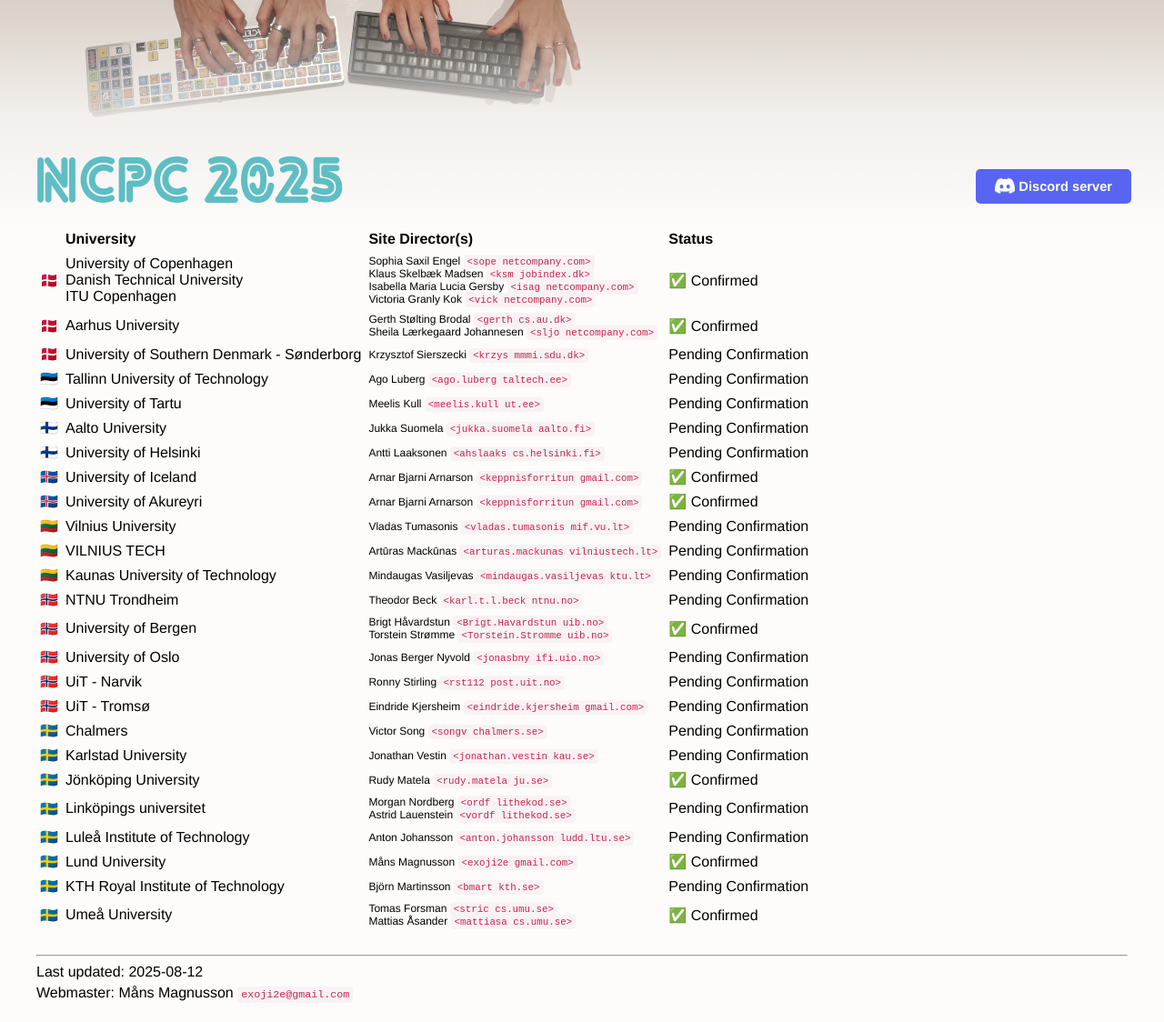
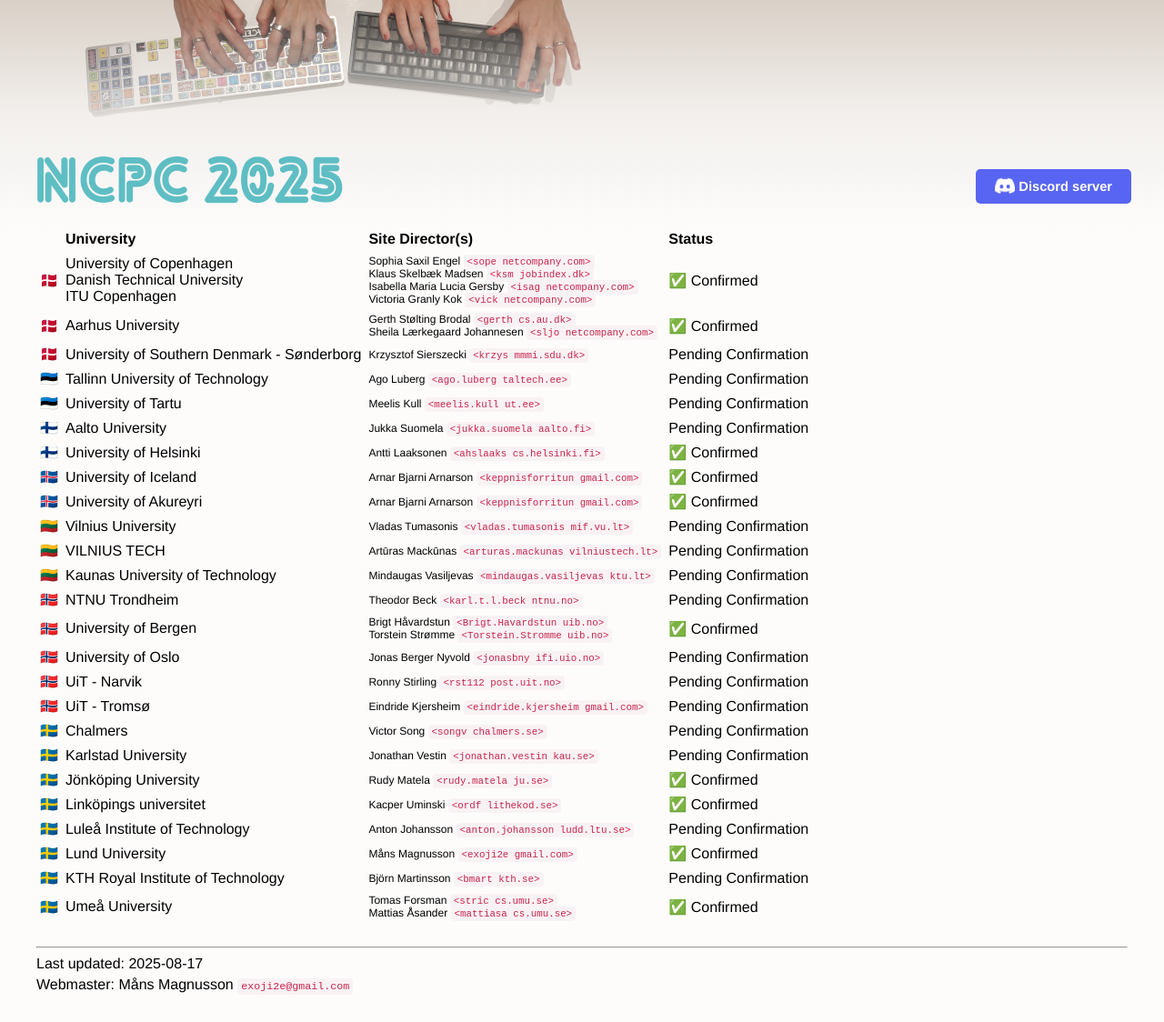
Before and after one commit to icpc/ncpc-web, a Jekyll site: the page built from ncpc2025/site_table.md, in a window 1280 px wide. Shown: the whole page at 91% size. Built offline with Jekyll 4.4.1, drawn with Linux system fonts in a browser that asks for light colours; our own code applies the rules of GitHub Pages for plain Markdown files.

Commit message:
[ncpc2025] confirm Helsinki + liu

```diff
--- a/_config.yml
+++ b/_config.yml
@@ -15,7 +15,7 @@
       path: "ncpc2025"
     values:
       headerText: "NCPC 2025"
-      lastUpdate: "2025-08-12"
+      lastUpdate: "2025-08-17"
       eventTime: "Saturday October 4th 2025 11:00-16:00 CEST (UTC+2)"
       title: "Nordic Collegiate Programming Contest 2025"
       year: 2025
--- a/_data/ncpc2025sites.yml
+++ b/_data/ncpc2025sites.yml
@@ -52,7 +52,7 @@
     - name: University of Helsinki
       contact: Antti Laaksonen
       email: "ahslaaks cs.helsinki.fi"
-      confirmed: false
+      confirmed: true
 
 - name: Iceland
   emoji: 🇮🇸
@@ -134,12 +134,9 @@
       confirmed: true
 
     - name: Linköpings universitet
-      contact: Morgan Nordberg
+      contact: Kacper Uminski
       email: "ordf lithekod.se"
-      extra_contacts:
-        - name: Astrid Lauenstein
-          email: vordf lithekod.se
-      confirmed: false
+      confirmed: true
 
     - name: Luleå Institute of Technology
       contact: Anton Johansson
```
